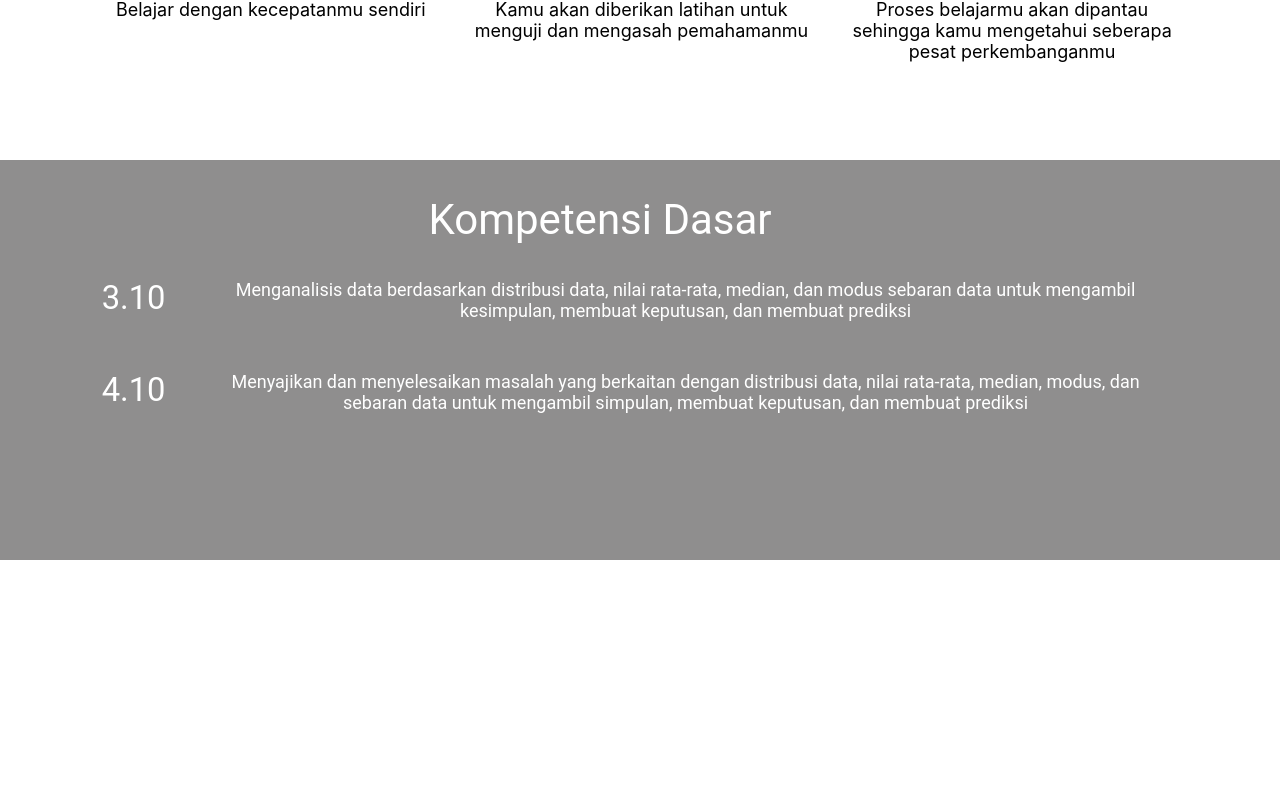
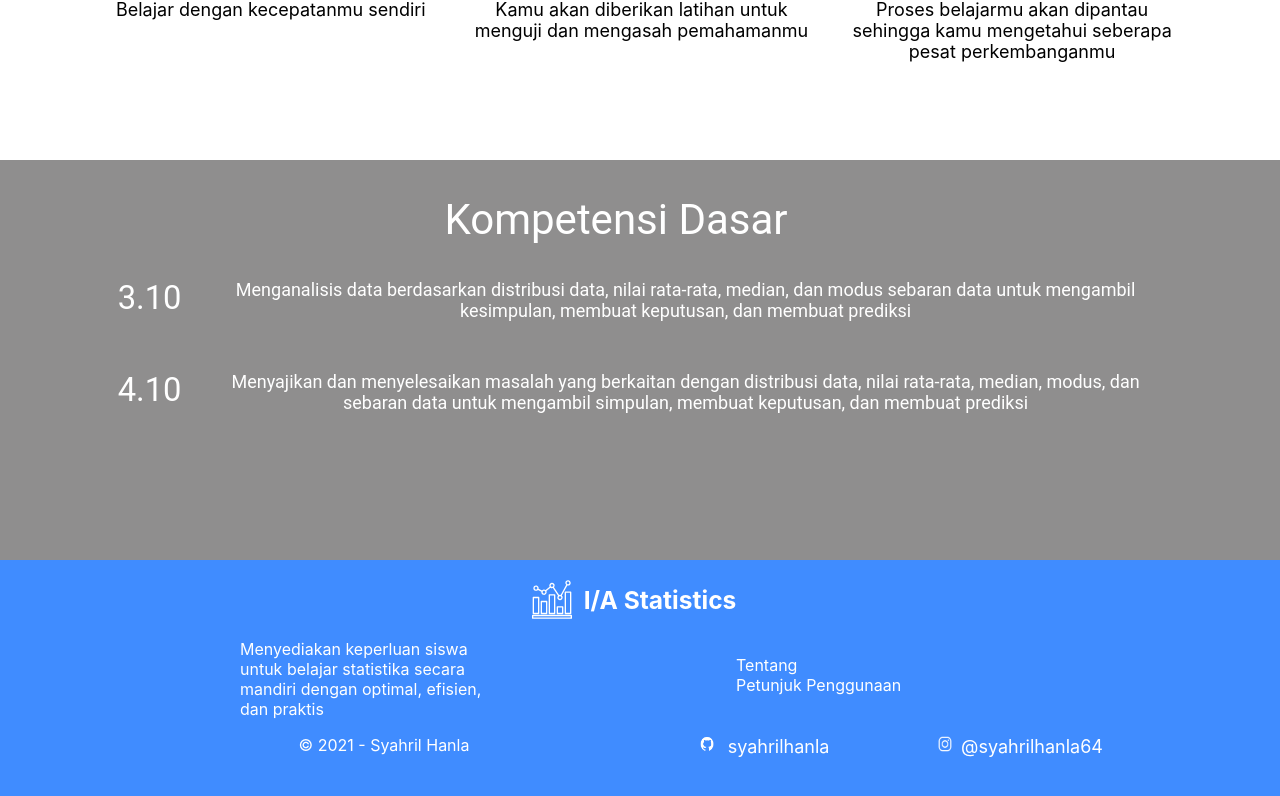
Before and after one commit to syahrilhanla/proyek-skripsi, a Next.js app: page /home in a window 1280 px wide. Shown: the part 780-1576 px from the top of the page. Before the commit the page ends 1340 px from the top, so only its background shows below. Built offline with nearby package versions, Linux system fonts and the light colour scheme.

Commit message:
footer is already usable

```diff
--- /dev/null
+++ b/components/Footer.js
@@ -0,0 +1,49 @@
+import footerStyles from '../styles/Footer.module.css';
+import React from 'react';
+import Image from 'next/image';
+
+const Footer = () => {
+  return (
+    <div className={footerStyles.footer}>
+      <div class={footerStyles.footerHeader}>
+        <Image src="/stats.svg" height={35} width={40} /> <span><h3>I/A Statistics</h3></span>
+      </div>
+      <div className={footerStyles.container}>
+        <div className={footerStyles.grid}>
+          <div className={footerStyles.footerDesc}>
+            Menyediakan keperluan siswa untuk belajar statistika secara mandiri dengan optimal, efisien, dan praktis
+        </div>
+          <div className={footerStyles.links}>
+            <ul>
+              <li>Tentang</li>
+              <li>Petunjuk Penggunaan</li>
+            </ul>
+          </div>
+        </div>
+
+        <div className={footerStyles.identityGrid}>
+
+          <p className={footerStyles.copyright}>&#169; 2021 - Syahril Hanla</p>
+
+          <div className={footerStyles.identity}>
+            <span>
+              <Image src={'/github-icon.png'} height={18} width={16} />
+            </span>
+            <span > syahrilhanla</span>
+          </div>
+          <div className={footerStyles.identity}>
+            <span>
+              <Image src={'/instagram-icon.png'} height={18} width={16} />
+            </span>
+            <span >
+              @syahrilhanla64
+          </span>
+          </div>
+
+        </div>
+      </div>
+    </div>
+  )
+}
+
+export default Footer
--- /dev/null
+++ b/components/Sections.js
@@ -0,0 +1,77 @@
+import homeStyle from '../styles/Sections.module.css';
+import Link from 'next/link';
+import Image from 'next/image';
+
+
+export function SectionA() {
+  return (
+    <section className={homeStyle.billBoard}>
+      <div class={homeStyle.bgImage}></div>
+      <div class={homeStyle.contentWrap}>
+        <h1>Media Pembelajaran Statistika</h1>
+        <h1>Kelas VIII</h1>
+      </div>
+      <div className={homeStyle.startButton}>
+        <Link href={'/'}>Mulai</Link>
+      </div>
+    </section>
+  )
+}
+
+export function SectionB() {
+  return (
+    <section className={homeStyle.sectionB}>
+      <div class={homeStyle.contentWrap}>
+        <h1>Mengapa App Bagus Untuk Kamu:</h1>
+        <div class={homeStyle.reasons}>
+          <ul>
+            <li>
+              <span>
+                <Image src={'/open-book.png'} width={70} height={70} className={homeStyle.images} />
+              </span>
+              <h3>Belajar Mandiri</h3>
+              <p>Belajar dengan kecepatanmu sendiri</p>
+            </li>
+            <li>
+              <span>
+                <Image src={'/quiz.png'} width={70} height={70} />
+              </span>
+              <h3>Latihan</h3>
+              <p>Kamu akan diberikan latihan untuk menguji dan mengasah pemahamanmu</p>
+            </li>
+            <li>
+              <span>
+                <Image src={'/progress.png'} width={70} height={70} />
+              </span>
+              <h3>Progress Tracking</h3>
+              <p>Proses belajarmu akan dipantau sehingga kamu mengetahui seberapa pesat perkembanganmu</p>
+            </li>
+          </ul>
+        </div>
+      </div>
+
+    </section>
+  )
+}
+
+export function SectionC() {
+  return (
+    <section className={homeStyle.sectionC}>
+      <div class={homeStyle.contentWrap}>
+        <h1>Kompetensi Dasar</h1>
+        <div className={homeStyle.gridKD}>
+          <ul>
+            <li>
+              <h3>3.10</h3>
+              <p>Menganalisis data berdasarkan distribusi data, nilai rata-rata, median, dan modus sebaran data untuk mengambil kesimpulan, membuat keputusan, dan membuat prediksi</p>
+            </li>
+            <li>
+              <h3>4.10</h3>
+              <p>Menyajikan dan menyelesaikan masalah yang berkaitan dengan distribusi data, nilai rata-rata, median, modus, dan sebaran data untuk mengambil simpulan, membuat keputusan, dan membuat prediksi</p>
+            </li>
+          </ul>
+        </div>
+      </div>
+    </section>
+  )
+}
--- a/pages/home.js
+++ b/pages/home.js
@@ -1,8 +1,7 @@
 import React from 'react';
 import HomeNavbar from '../components/HomeNavbar';
-import homeStyle from '../styles/HomePage.module.css';
-import Link from 'next/link';
-import Image from 'next/image';
+import { SectionA, SectionB, SectionC } from '../components/Sections';
+import Footer from '../components/Footer';
 
 const home = () => {
   return (
@@ -11,82 +10,9 @@ const home = () => {
       <SectionA />
       <SectionB />
       <SectionC />
+      <Footer />
     </div>
   )
 }
 
-
-function SectionA() {
-  return (
-    <section className={homeStyle.billBoard}>
-      <div class={homeStyle.bgImage}></div>
-      <div class={homeStyle.contentWrap}>
-        <h1>Media Pembelajaran Statistika</h1>
-        <h1>Kelas VIII</h1>
-      </div>
-      <div className={homeStyle.startButton}>
-        <Link href={'/'}>Mulai</Link>
-      </div>
-    </section>
-  )
-}
-
-function SectionB() {
-  return (
-    <section className={homeStyle.sectionB}>
-      <div class={homeStyle.contentWrap}>
-        <h1>Mengapa App Bagus Untuk Kamu:</h1>
-        <div class={homeStyle.reasons}>
-          <ul>
-            <li>
-              <span>
-                <Image src={'/open-book.png'} width={70} height={70} className={homeStyle.images} />
-              </span>
-              <h3>Belajar Mandiri</h3>
-              <p>Belajar dengan kecepatanmu sendiri</p>
-            </li>
-            <li>
-              <span>
-                <Image src={'/quiz.png'} width={70} height={70} />
-              </span>
-              <h3>Latihan</h3>
-              <p>Kamu akan diberikan latihan untuk menguji dan mengasah pemahamanmu</p>
-            </li>
-            <li>
-              <span>
-                <Image src={'/progress.png'} width={70} height={70} />
-              </span>
-              <h3>Progress Tracking</h3>
-              <p>Proses belajarmu akan dipantau sehingga kamu mengetahui seberapa pesat perkembanganmu</p>
-            </li>
-          </ul>
-        </div>
-      </div>
-
-    </section>
-  )
-}
-
-function SectionC() {
-  return (
-    <section className={homeStyle.sectionC}>
-      <div class={homeStyle.contentWrap}>
-        <h1>Kompetensi Dasar</h1>
-        <div className={homeStyle.gridKD}>
-          <ul>
-            <li>
-              <h3>3.10</h3>
-              <p>Menganalisis data berdasarkan distribusi data, nilai rata-rata, median, dan modus sebaran data untuk mengambil kesimpulan, membuat keputusan, dan membuat prediksi</p>
-            </li>
-            <li>
-              <h3>4.10</h3>
-              <p>Menyajikan dan menyelesaikan masalah yang berkaitan dengan distribusi data, nilai rata-rata, median, modus, dan sebaran data untuk mengambil simpulan, membuat keputusan, dan membuat prediksi</p>
-            </li>
-          </ul>
-        </div>
-      </div>
-    </section>
-  )
-}
-
 export default home
--- /dev/null
+++ b/styles/Footer.module.css
@@ -0,0 +1,74 @@
+.footer {
+  color: white;
+  height: 35vh;
+  background: #408CFF;
+}
+
+.footerHeader {
+  text-align: center;
+  display: flex;
+  justify-content: center;
+}
+
+.container {
+  width: 80%;
+  justify-content: center;
+  margin: 0px auto;
+}
+
+.footerHeader span {
+  padding: 0px 0.7rem;
+  font-size: 21px;
+  font-weight: 400;
+}
+
+.grid {
+  display: grid;
+  grid-template-columns: 1fr 1fr;
+  text-align: left;
+  margin-left: 7rem;
+}
+
+.footerDesc {
+  width: 60%;
+}
+
+.links > ul {
+  list-style-type: none;
+  width: 60%;
+}
+
+.identityGrid {
+  width: 100%;
+  display: grid;
+  grid-template-columns: 2fr 1fr 1fr;
+  text-align: center;
+}
+
+.identityGrid span {
+  margin-right: 0.5rem;
+}
+
+.identityGrid div {
+  height: 1rem;
+}
+
+#copyright {
+  text-align: left !important;
+  color: red;
+}
+
+.identity {
+  margin-top: 1rem;
+  font-size: 18px;
+}
+
+@media (max-width: 600px) {
+  .footer {
+    height: 60vh;
+  }
+
+  .grid {
+  grid-template-columns: 1fr;
+  }
+}
--- a/styles/HomePage.module.css
+++ b/styles/Sections.module.css
@@ -128,6 +128,7 @@ section.billBoard > .startButton {
 
 .sectionC > .contentWrap > h1, .sectionC > .contentWrap h3 {
   font-weight: 400;
+  margin-left: 2rem;
 }
 
 .sectionC > .contentWrap h3 {
```
Also changed, not shown: public/github-icon.png (added), public/instagram-icon.png (added).
